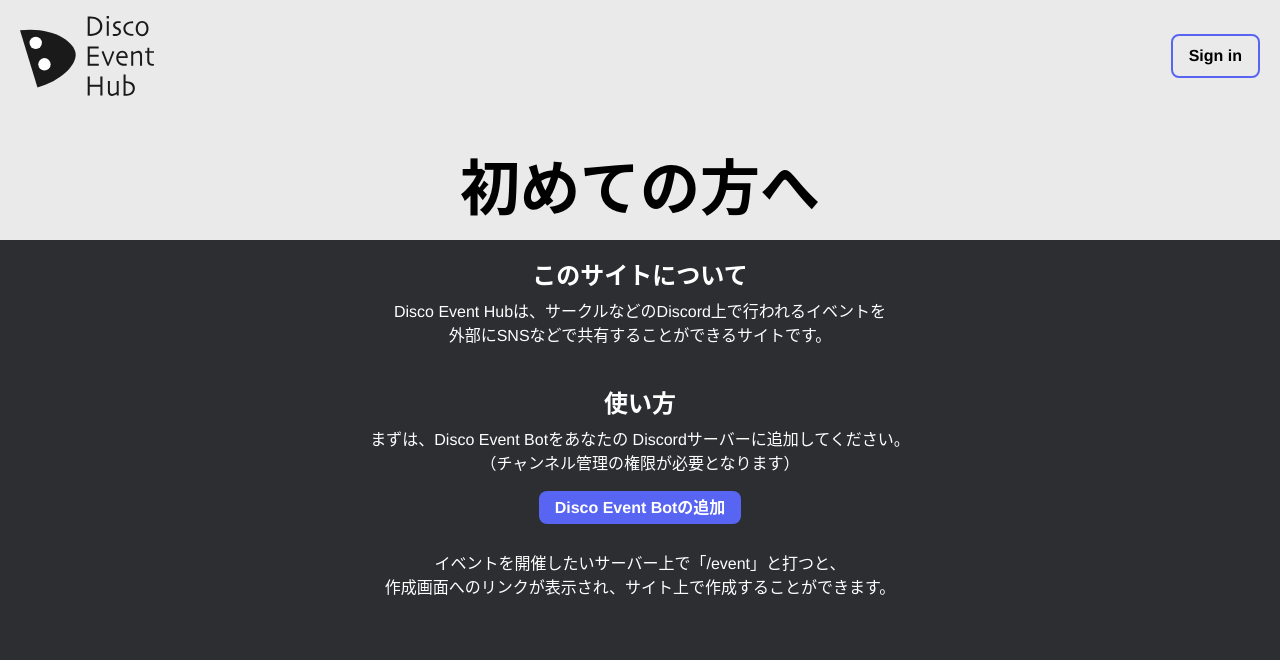
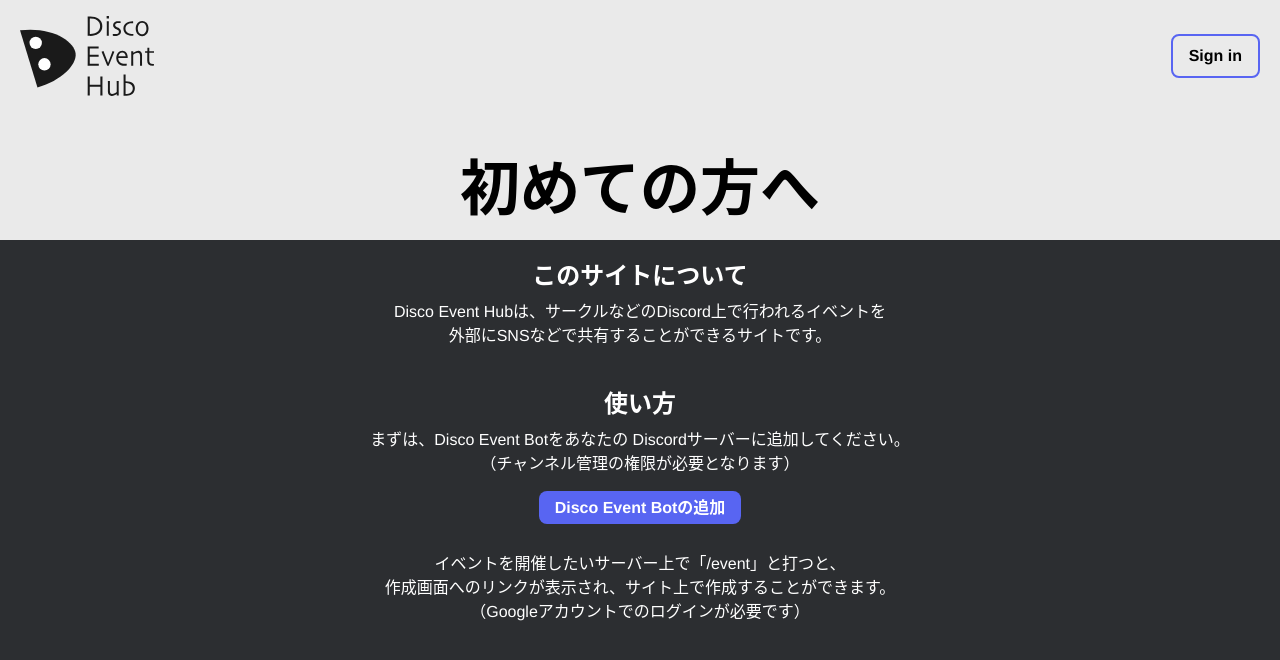
Before and after one commit to ryoheinan/disco-event-hub-frontend, a Vue app: page /howto in a window 1280 px wide. Shown: the top 660 px of the page. Built offline with nearby package versions, Linux system fonts and the light colour scheme; no server answers; what emoji-mart-vue-fast would draw is missing.

Commit message:
Fix Howto.vue

```diff
--- a/src/pages/Howto.vue
+++ b/src/pages/Howto.vue
@@ -35,7 +35,8 @@
           >
           <p class="mt-8 mb-5">
             イベントを開催したいサーバー上で「/event」と打つと、<br />
-            作成画面へのリンクが表示され、サイト上で作成することができます。
+            作成画面へのリンクが表示され、サイト上で作成することができます。<br />
+            （Googleアカウントでのログインが必要です）
           </p>
         </section>
       </div>
```
